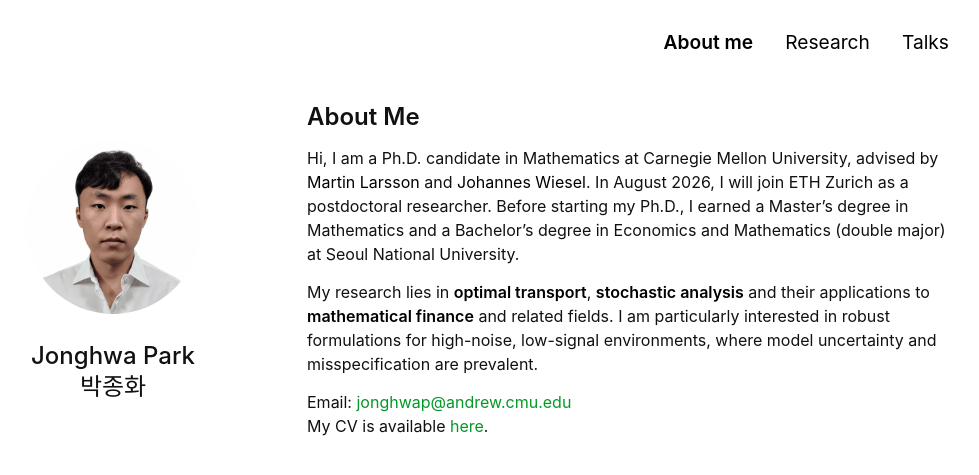
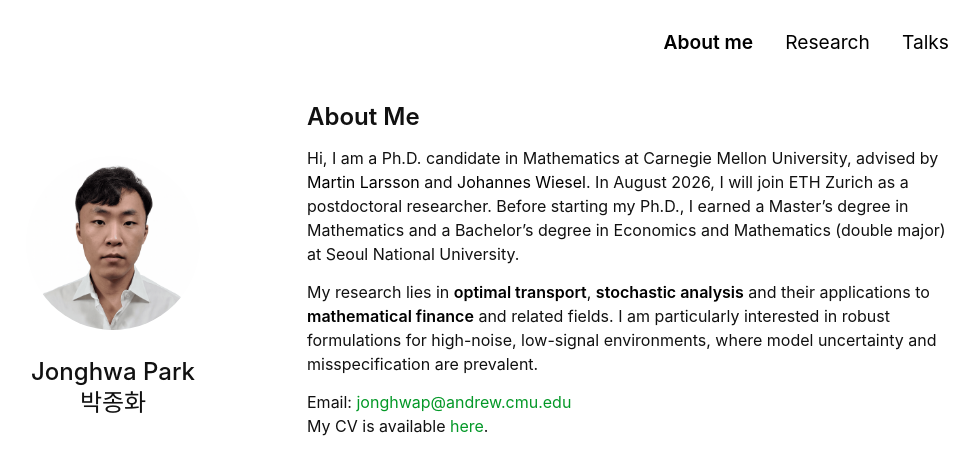
Before and after one commit to Jonghwap/Jonghwap.github.io, a Jekyll site: the page built from index.md, in a window 1280 px wide. Shown: the top 475 px of the page, without its empty margins (163-1142 px from the left). Built offline with Jekyll 4.4.1, drawn with Linux system fonts in a browser that asks for light colours; a style sheet for code colours, icons or effects is not loaded; our own code applies the rules of GitHub Pages for plain Markdown files.

Commit message:
Update minimal-light.scss

```diff
--- a/_sass/minimal-light.scss
+++ b/_sass/minimal-light.scss
@@ -221,7 +221,7 @@ papertitle {
 
     .image.avatar {
       border-radius: 100%;
-      margin-top: 3rem; // 프로필 사진 위 여백 (휴대폰 겹침)
+      margin-top: 4rem; // 프로필 사진 위 여백 (휴대폰 겹침)
     }
 
       .image.avatar:before {
```
